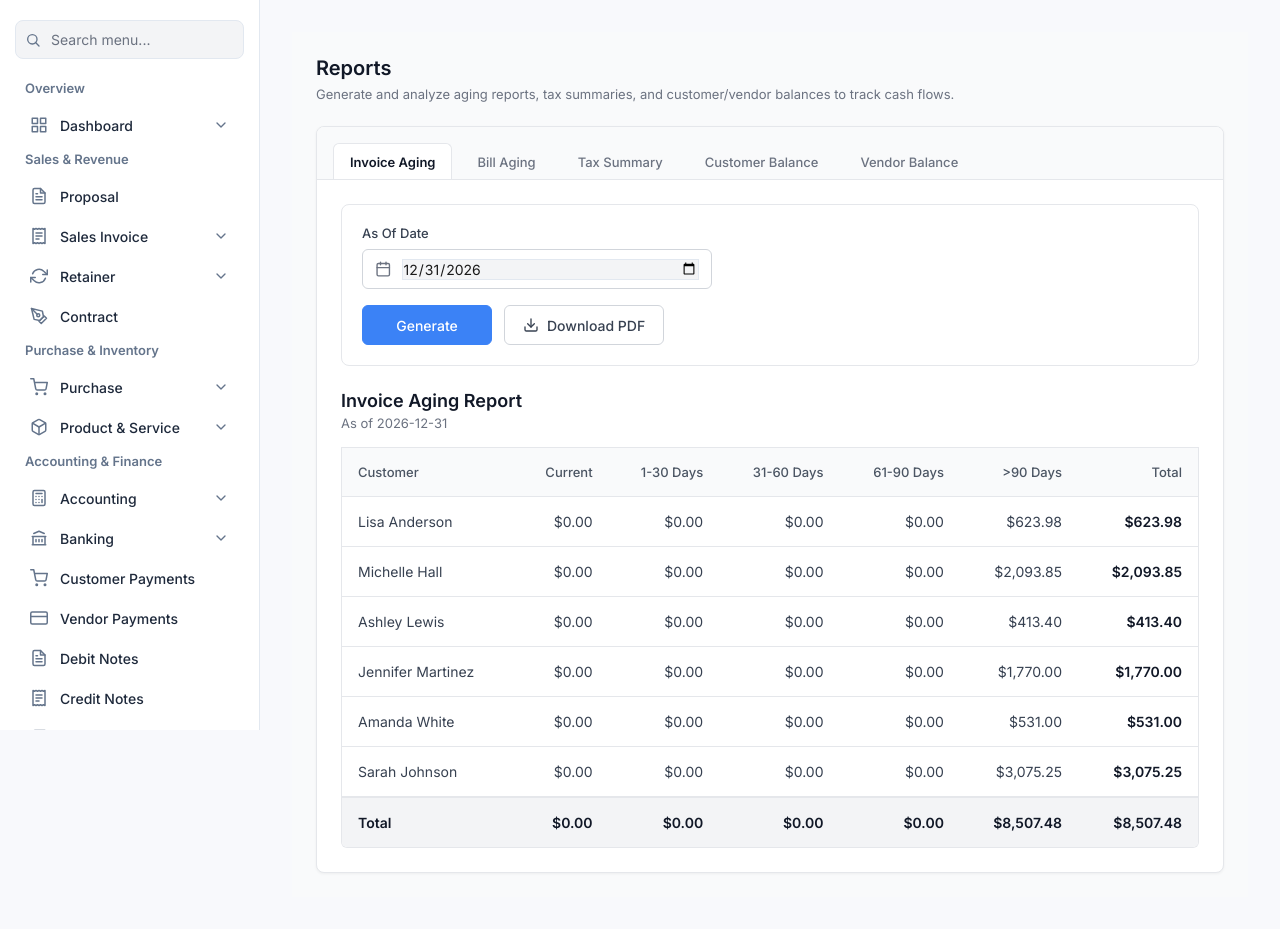
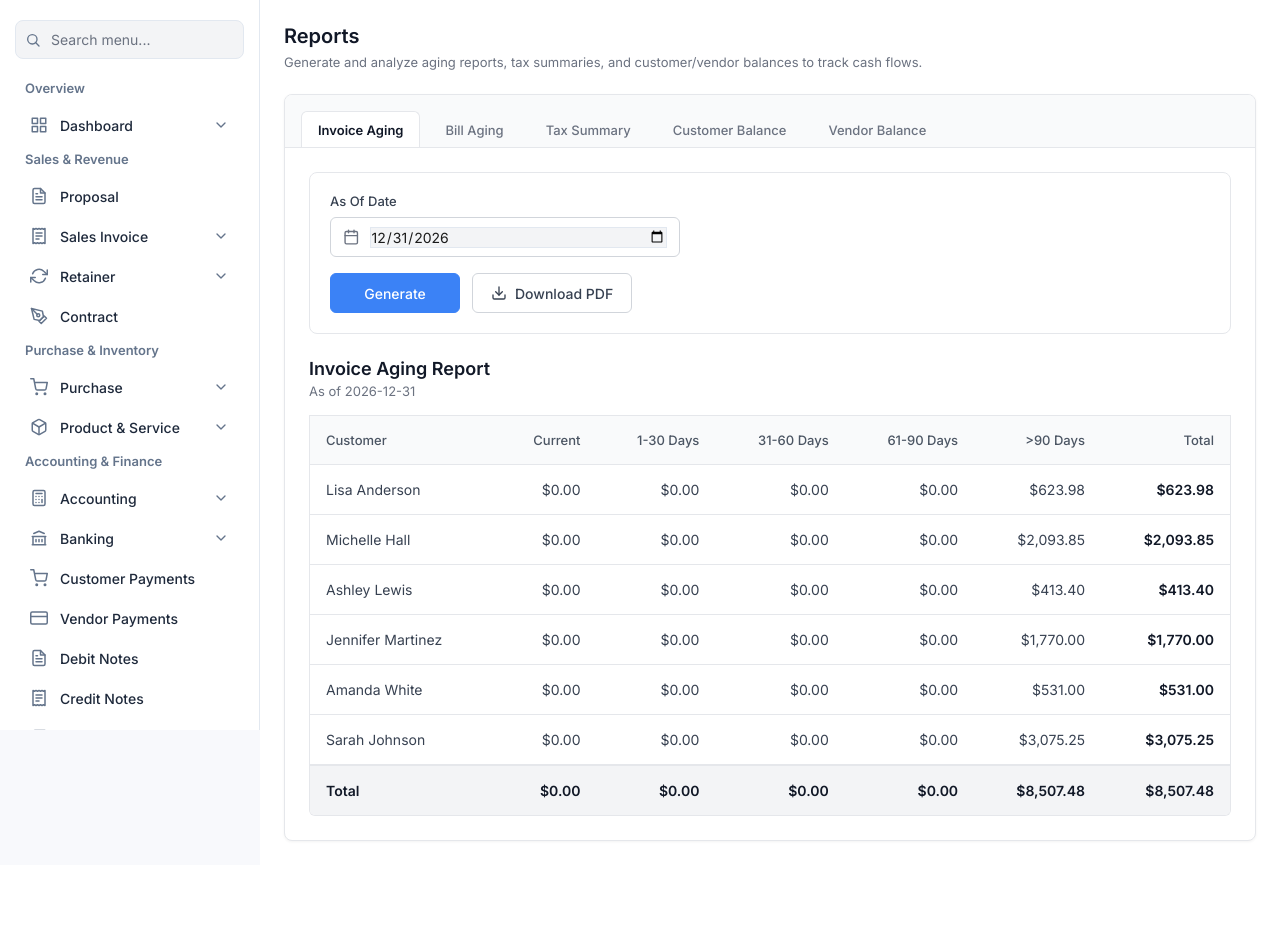
Before and after one commit to MahnoorMAK/LedgeInvo, a Laravel app: template resources/views/Pages/Accounting/Reports.blade.php in a window 1280 px wide. Shown: the part 70-999 px from the top of the page. After the commit the page ends 911 px from the top, so only its background shows below. Run offline with Laravel 12, Linux system fonts and the light colour scheme; the template is opened without the code that fills it, so the values that code supplies are empty.

Commit message:
refactor styles in Reports page

```diff
--- a/resources/views/Pages/Accounting/Reports.blade.php
+++ b/resources/views/Pages/Accounting/Reports.blade.php
@@ -2,6 +2,36 @@
 @section('title','Reports')
 @section('content')
 
+<!-- AGGRESSIVE OVERRIDE TO REMOVE WRAPPER MARGINS, PADDING, AND FORCE WHITE BACKGROUND -->
+<style>
+    /* Reset the entire document and common wrapper classes */
+    html, body {
+        margin: 0 !important;
+        padding: 0 !important;
+        background-color: #ffffff !important;
+        width: 100% !important;
+        max-width: 100% !important;
+        overflow-x: hidden;
+    }
+
+    /* Target every possible container that might have padding */
+    #app, main, .main, .app-main, .main-content, .content, .content-wrapper,
+    .page-wrapper, .app-content, .container, .container-fluid, .page-content {
+        margin: 0 !important;
+        padding: 0 !important;
+        background-color: #ffffff !important;
+        width: 100% !important;
+        max-width: 100% !important;
+        box-shadow: none !important;
+        border: none !important;
+    }
+
+    /* Specifically target the direct child of the body or #app to remove any residual margin */
+    body > div, #app > div {
+        margin: 0 !important;
+        padding: 0 !important;
+    }
+</style>
 
 <section id="reports-aging-app">
     <style>
@@ -9,11 +39,14 @@
         #reports-aging-app {
             font-family: -apple-system, BlinkMacSystemFont, "Segoe UI", Roboto, Helvetica, Arial, sans-serif;
             color: #374151;
-            background: #f9fafb;
+            background: #ffffff; /* Changed to white */
             padding: 24px;
             box-sizing: border-box;
             font-size: 14px;
             min-height: 100vh;
+            width: 100%;
+            max-width: 100%;
+            margin: 0;
         }
         #reports-aging-app * { box-sizing: border-box; }
 
```
